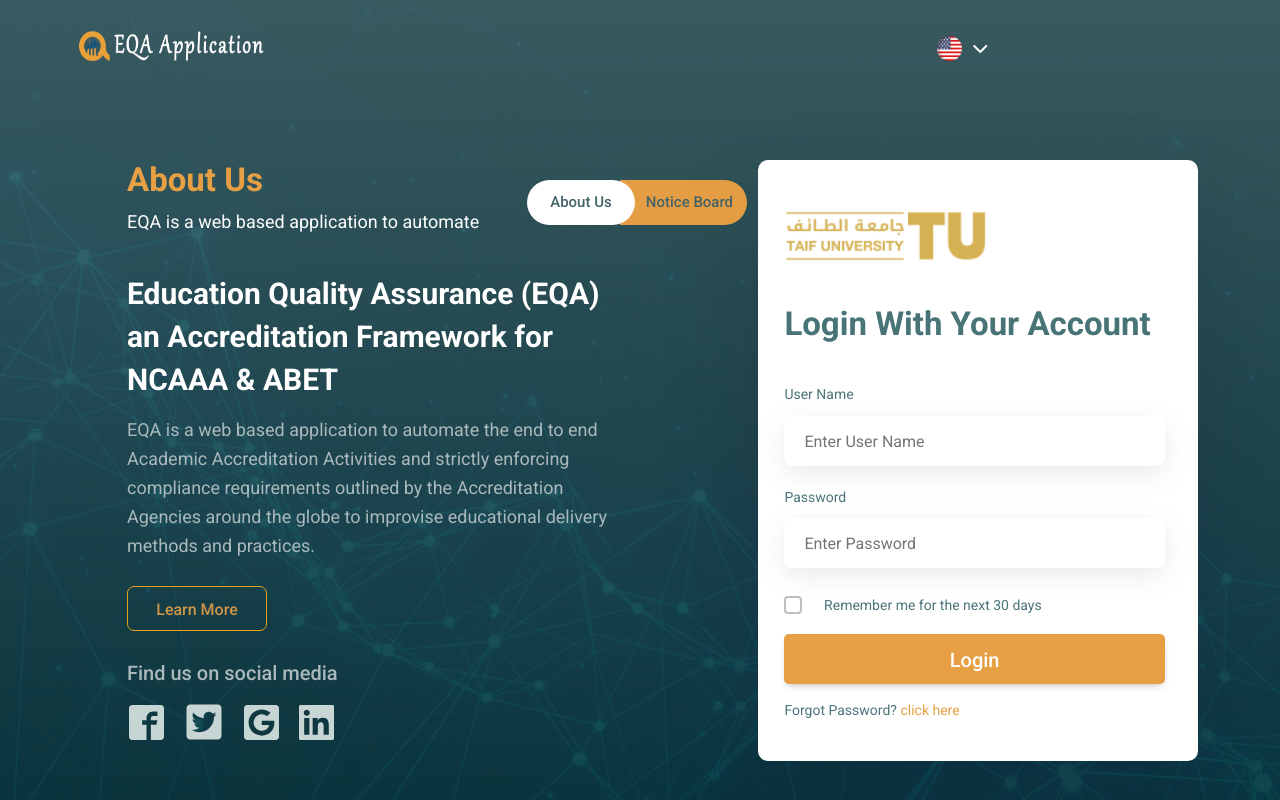
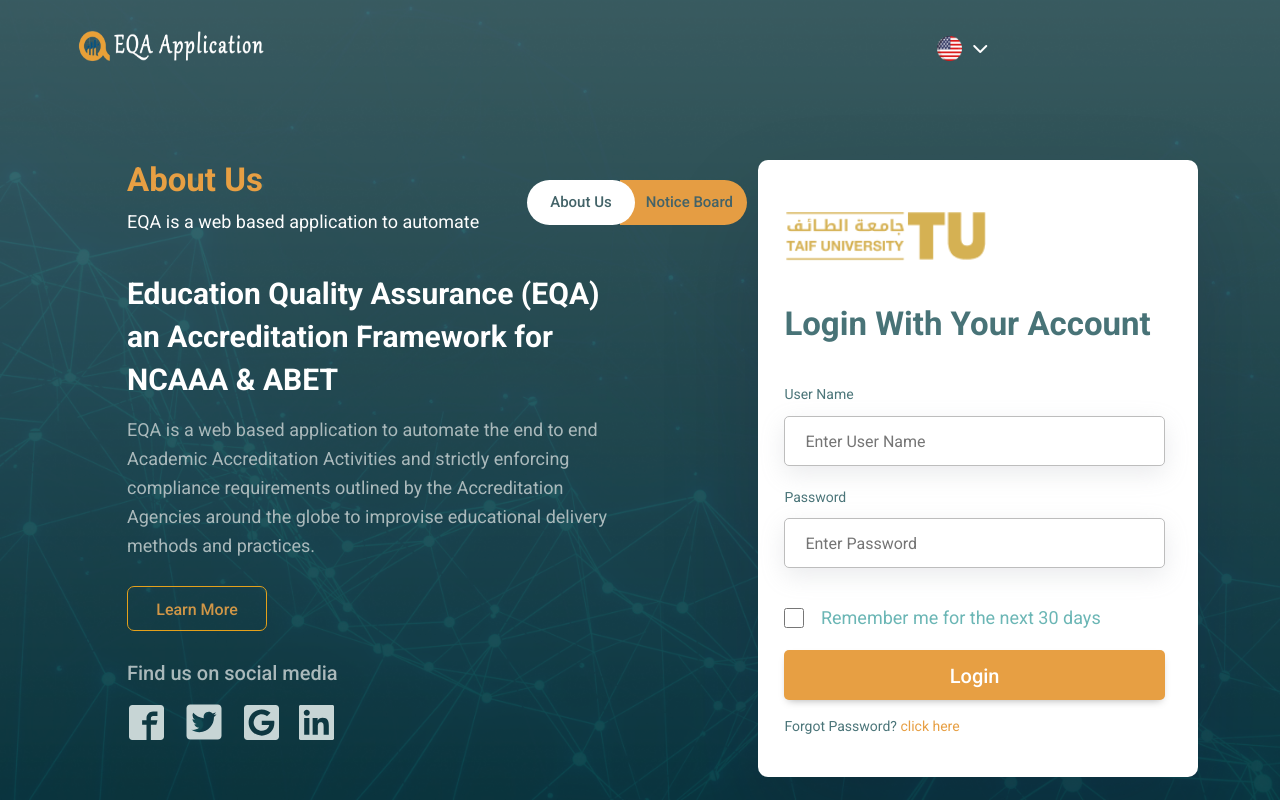
Before and after one commit to bilalmohib/eqa, a React (Create React App) app: page /login2 in a window 1280 px wide. Built offline with nearby package versions, Linux system fonts and the light colour scheme; what react-ripples would draw is missing.

Commit message:
6. Validation needs to be done on login form with proper CSS. ============> DONE 7. Remember me Text box should be green. ============> DONE 8. The drop down in the header should be transparent. ============> DONE

```diff
--- a/src/Components/LoginContainer/index.tsx
+++ b/src/Components/LoginContainer/index.tsx
@@ -1,4 +1,4 @@
-import { useState } from 'react';
+import { useEffect, useState } from 'react';
 import { Link, useNavigate } from 'react-router-dom';
 
 // Importing Logo
@@ -18,7 +18,12 @@ const LoginContainer = () => {
     const [email, setEmail] = useState<string>("");
     const [password, setPassword] = useState<string>("");
 
+    const [validationStatusEmail, setValidationStatusEmail] = useState<boolean>(false);
+    const [validationStatusPassword, setValidationStatusPassword] = useState<boolean>(false);
+
     const [isChecked, setIsChecked] = useState<boolean>(false);
+
+    const [validateNow, setValidateNow] = useState<boolean>(false);
 
     const jsonData = [
         {
@@ -47,22 +52,68 @@ const LoginContainer = () => {
         }
     ]
 
+    // Validation for Email
+    useEffect(() => {
+        if (email.length !== 0) {
+            setValidationStatusEmail(true);
+        }
+        else {
+            setValidationStatusEmail(false);
+        }
+    }, [email]);
+
+    // Validation for Password
+    useEffect(() => {
+        if (password.length !== 0) {
+            setValidationStatusPassword(true);
+        }
+        else {
+            setValidationStatusPassword(false);
+        }
+    }, [password]);
+
     const validateForm = () => {
-        if (email === "" && password === "") {
-            alert("Please fill the values first");
-            return;
+        setValidateNow(true);
+        // if (email === "" && password === "") {
+        //     setValidationStatusEmail(false);
+        //     setValidationStatusPassword(false);
+        //     return;
+        // }
+        // for (let i = 0; i < jsonData.length; i++) {
+        //     if (email === jsonData[i].email && password === jsonData[i].password) {
+        //         alert("Validated Correctly");
+        //         setValidationStatusEmail(true);
+        //         setValidationStatusPassword(true);
+        //         navigate("/")
+        //     }
+        // }
+        if (email.length !== 0 && (document.getElementById("userName") !== document.activeElement)) {
+            // @ts-ignore
+            document.getElementById("emailLabel").style = "display:none; !important";
         }
-        for (let i = 0; i < jsonData.length; i++) {
-            if (email === jsonData[i].email && password === jsonData[i].password) {
-                alert("Validated Correctly");
-                navigate("/")
+        //
+        if (password.length !== 0 && (document.getElementById("passwordInput") !== document.activeElement)) {
+
+            // @ts-ignore
+            document.getElementById("passwordLabel").style = "display:none; !important";
         }
-        }
-        alert("Validation Failed");
     }
 
     return (
-        <form className={styles.loginContainer} action="return false" >
+        <form className={styles.loginContainer} action="return false" noValidate
+            onClick={
+                () => {
+                    if (email.length === 0 && (document.getElementById("userName") !== document.activeElement)) {
+                        // @ts-ignore
+                        document.getElementById("emailLabel").style = "display:block";
+                    }
+                    if (password.length === 0 && (document.getElementById("passwordInput") !== document.activeElement)) {
+                        // @ts-ignore
+                        document.getElementById("passwordLabel").style = "display:block";
+                    }
+                }
+            }
+        >
             <div className={styles.mobileCenter}>
                 <img
                     className={styles.logoRight}
@@ -73,6 +124,9 @@ const LoginContainer = () => {
             </div>
             <h2 className={styles.titleLoginAccount}>{t('login.rightSide.loginContainer.title')}</h2>
             <section className={styles.form_inputs}>
+                {/* VALIDATION GOES HERE */}
+                {(validateNow === false) ? (
+                    <div>
                         <div>
                             <label className={styles.label_info}>{t('login.rightSide.loginContainer.formInputs.userName.label')}</label>
                             <input
@@ -81,6 +135,9 @@ const LoginContainer = () => {
                                 value={email}
                                 onChange={(e) => setEmail(e.target.value)}
                                 placeholder={`${t('login.rightSide.loginContainer.formInputs.userName.placeHolder')}`}
+                                style={{
+                                    paddingLeft: 20,
+                                }}
                             />
                         </div>
                         <div>
@@ -91,11 +148,96 @@ const LoginContainer = () => {
                                 value={password}
                                 onChange={(e) => setPassword(e.target.value)}
                                 placeholder={`${t('login.rightSide.loginContainer.formInputs.password.placeHolder')}`}
+                                style={{
+                                    paddingLeft: 20,
+                                }}
                             />
                         </div>
-                {/* Default radio */}
-                <div className={`form-check ${styles.rememberMeBlock}`}>
-                    <input className={`form-check-input`} type="checkbox" style={{direction:"ltr"}} checked={isChecked} onClick={() => setIsChecked(!isChecked)} />
+                    </div>
+                ) : (
+                    <div>
+                        <div>
+                            <label className={styles.label_info}>{t('login.rightSide.loginContainer.formInputs.userName.label')}</label>
+                            <div className={`form-outline ${styles.email} ${(validationStatusEmail) && (styles.inputValidatedTrue)} ${(!validationStatusEmail) && (styles.inputValidatedFalse)}`}>
+                                <i className={`${(!validationStatusEmail) && (`fas fa-exclamation-circle ${styles.validatedFalse}`)}  ${(validationStatusEmail) && (`fas fa-check ${styles.validatedTrue}`)} trailing`} style={{ fontSize: 22 }} />
+                                <input
+                                    onFocus={
+                                        () => {
+                                            if (email.length === 0 && (document.getElementById("userName") === document.activeElement)) {
+                                                // @ts-ignore
+                                                document.getElementById("emailLabel").style = "display:none;";
+                                            }
+                                        }
+                                    }
+                                    type="text"
+                                    value={email}
+                                    onChange={(e: any) => {
+                                        setEmail(e.target.value)
+                                        if (email.length === 0 && (document.getElementById("userName") === document.activeElement)) {
+                                            // @ts-ignore
+                                            document.getElementById("emailLabel").style = "display:none;";
+                                        }
+                                    }}
+                                    placeholder={`${t('login.rightSide.loginContainer.formInputs.userName.placeHolder')}`}
+                                    className="form-control form-icon-trailing"
+                                    style={{ height: 50, paddingLeft: 21, paddingBottom: 10 }}
+                                    id="userName"
+                                />
+                                {(!validationStatusEmail) && (email.length === 0) && (<p className={styles.infoInputs}>Please fill out the email field</p>)}
+                                {/* <label className={`form-label ${styles.formLabelStyles}`} id="emailLabel" htmlFor="userName">
+                                    Enter User Name
+                                </label> */}
+                            </div>
+                        </div>
+                        <div style={{ marginTop: (!validationStatusEmail) ? (20) : (0) }}>
+                            <label className={styles.label_info}>{t('login.rightSide.loginContainer.formInputs.password.label')}</label>
+                            <div className={`form-outline ${styles.password} ${(validationStatusPassword) && (styles.inputValidatedTrue)} ${(!validationStatusPassword) && (styles.inputValidatedFalse)}`}>
+                                <i className={`${(!validationStatusPassword) && (`fas fa-exclamation-circle ${styles.validatedFalse}`)}  ${(validationStatusPassword) && (`fas fa-check ${styles.validatedTrue}`)} trailing`} style={{ fontSize: 22 }} />
+                                <input
+                                    onFocus={
+                                        () => {
+                                            if (password.length === 0 && (document.getElementById("passwordInput") === document.activeElement)) {
+                                                // @ts-ignore
+                                                document.getElementById("passwordLabel").style = "display:none;";
+                                            }
+                                        }
+                                    }
+                                    type="password"
+                                    value={password}
+                                    onChange={(e: any) => {
+                                        setPassword(e.target.value)
+                                        if (password.length === 0 && (document.getElementById("passwordInput") === document.activeElement)) {
+                                            // @ts-ignore
+                                            document.getElementById("passwordLabel").style = "display:none;";
+                                        }
+                                    }}
+                                    placeholder={`${t('login.rightSide.loginContainer.formInputs.password.placeHolder')}`}
+                                    className="form-control form-icon-trailing"
+                                    style={{ height: 50, paddingLeft: 21, paddingBottom: 10 }}
+                                    id="passwordInput"
+                                />
+                                {(!validationStatusPassword) && (password.length === 0) && (<p className={styles.infoInputs}>Please fill out the password field</p>)}
+                                <label className={`form-label ${styles.formLabelStyles}`} id="passwordLabel" htmlFor="passwordInput">
+                                    Enter Password
+                                </label>
+                            </div>
+                        </div>
+                    </div>
+                )}
+                {/* VALIDATION ENDS HERE */}
+
+                {(validateNow === false) ? (
+                    <div style={{marginTop:0}}>
+                    </div>
+                ) : (
+                    <div style={{marginTop:25}}>
+                    </div>
+                )}
+
+                <div>
+                    {/* Remember Me Checkbox */}
+                    <div className={`form-check ${styles.rememberMeBlock}`} style={{ marginTop: ((!validationStatusPassword)?(40):(0)) }}>
+                        <input type="checkbox" style={{ direction: "ltr",width:20,height:20 }} checked={isChecked} onClick={() => setIsChecked(!isChecked)} />
                         <label className={`form-check-label ${styles.rmt}`} onClick={() => setIsChecked(!isChecked)}> {t('login.rightSide.loginContainer.formInputs.rememberMeText')}</label>
                     </div>
                     <button type='button' className={`btn ${styles.btn_login}`} onClick={validateForm}>
@@ -105,6 +247,8 @@ const LoginContainer = () => {
                         {t('login.rightSide.loginContainer.formInputs.forgetPassword')}
                         <Link to="/forgetpassword"> <span style={{ color: "#e79f43" }}> {t('login.rightSide.loginContainer.formInputs.clickHere')} </span></Link>
                     </div>
+                </div>
+
             </section>
         </form>
     )
--- a/src/Components/LoginContainer/style.module.css
+++ b/src/Components/LoginContainer/style.module.css
@@ -13,6 +13,7 @@
     width: 230px;
     padding-left: 6%;
 }
+
 html[dir=rtl] .logoRight {
     padding-right: 6%;
     padding-left: initial;
@@ -25,6 +26,7 @@ html[dir=rtl] .logoRight {
     margin-top: 40px;
     padding-left: 6%;
 }
+
 html[dir=rtl] .titleLoginAccount {
     padding-right: 6%;
     padding-left: initial;
@@ -34,6 +36,7 @@ html[dir=rtl] .titleLoginAccount {
     margin-top: 20px;
     padding-left: 6%;
 }
+
 html[dir=rtl] .form_inputs {
     padding-right: 6%;
     padding-left: initial;
@@ -50,35 +53,72 @@ html[dir=rtl] .form_inputs {
 
 .email {
     width: 92%;
-    border-radius: 8px;
+    border-radius: 5px;
     height: 50px;
-    padding-left: 20px;
-    border: none;
+    /* padding-left: 20px; */
+    /* border: none; */
     box-shadow: rgba(149, 157, 165, 0.2) 0px 8px 24px;
 }
-html[dir=rtl] .email{
+
+.infoInputs{
+    font-size: 14px;
+    font-weight: 400;
+    color: #ff0000;
+    margin-bottom: 20px !important;
+    margin-top: 2px;
+}
+
+html[dir=rtl] .email {
     padding-right: 20px;
     padding-left: initial;
 }
 
+.inputValidatedFalse {
+    border: 2px solid #ff0000;
+}
+
+.inputValidatedTrue {
+    border: 2px solid #6bb6b5;
+}
+
 .password {
     width: 92%;
-    border-radius: 8px;
+    border-radius: 5px;
     height: 50px;
-    padding-left: 20px;
-    border: none;
+    /* padding-left: 20px; */
+    /* border: none; */
     box-shadow: rgba(149, 157, 165, 0.2) 0px 8px 24px;
 }
-html[dir=rtl] .password{
+
+html[dir=rtl] .password {
     padding-right: 20px;
     padding-left: initial;
+}
+
+.formLabelStyles {
+    margin-top: 4px;
+    padding-left: 9px;
+    transition: 0.3s linear;
+}
+
+/* Validated Styles */
+.validatedTrue {
+    color: #6bb6b5;
+}
+
+/* Not validated Styles */
+.validatedFalse {
+    color: red;
 }
 
 .rememberMeBlock {
     margin-top: 25px;
     font-size: 14px;
     font-weight: 400;
-    color: #4b7579;
+    color: #6bb6b5;
+    display: flex;
+    padding-left: 0px !important;
+    /* border: 1px solid red; */
     /* direction: ltr; */
 }
 
@@ -125,7 +165,10 @@ html[dir=rtl] .rememberMeBlock {
 
 .rmt {
     padding-left: 4%;
-    margin-top: 1px;
+    margin-top: -4px;
+    display: block;
+    font-size: 18px;
+    color: #6bb6b5;
 }
 
 html[dir=rtl] .rmt {
--- a/src/index.css
+++ b/src/index.css
@@ -22,8 +22,8 @@ input[type=text]:focus:not([readonly]) + label, input[type=password]:focus:not([
 }
 
 input[type=text]:focus:not([readonly]),input[type=password]:focus:not([readonly]) {
-  border: 0.3px solid #aab9bb;
-  box-shadow: 0 0.3px 0 0 #aab9bb;
+  border: 0.5px solid #aab9bb;
+  box-shadow: 0 0.5px 0 0 #aab9bb;
 }
 /*
 input[type=radio],input[type=radio]:focus{
@@ -42,7 +42,7 @@ input[type='radio']:checked::after {
 background-color: #002aff;
 } */
 
-input[type=radio] {
+/* input[type=radio] {
   accent-color: pink;
 }
 
@@ -56,9 +56,41 @@ input[type=radio]{
 
 input[type=radio] {
   accent-color: #FF0000 !important;
-}
+} */
 
 .css-pdct74-MuiTablePagination-selectLabel,.MuiTablePagination-selectLabel,.css-levciy-MuiTablePagination-displayedRows{
   /* border: 1px solid rgb(0, 0, 0) !important; */
   margin-top: 16px !important;
 }
+
+.form-outline input[type=text]:focus:not([readonly]),.form-outline input[type=password]:focus:not([readonly]) {
+  border: none !important;
+  box-shadow: none !important;
+}
+
+/* .form-check-input[type='checkbox']:checked + .form-check-label:before {
+  border-right: 2px solid #494949 !important;
+  border-bottom: 2px solid #494949 !important;
+  background-color: #494949 !important;
+}
+
+input[type='checkbox']:checked + .form-check-label:before {
+  border-right: 2px solid #494949 !important;
+  border-bottom: 2px solid #494949 !important;
+  background-color: #494949 !important;
+}
+
+input[type=checkbox] {
+  accent-color: red !important;
+} */
+
+
+input[type=checkbox] {
+  accent-color: #6bb6b5;
+  font-size: 30px !important;
+  background-color: white !important;
+}
+/*
+input[type=checkbox]:checked:before{
+  background-color:green !important;
+  } */
```
Lines whose indentation alone changed are shown as unchanged.
